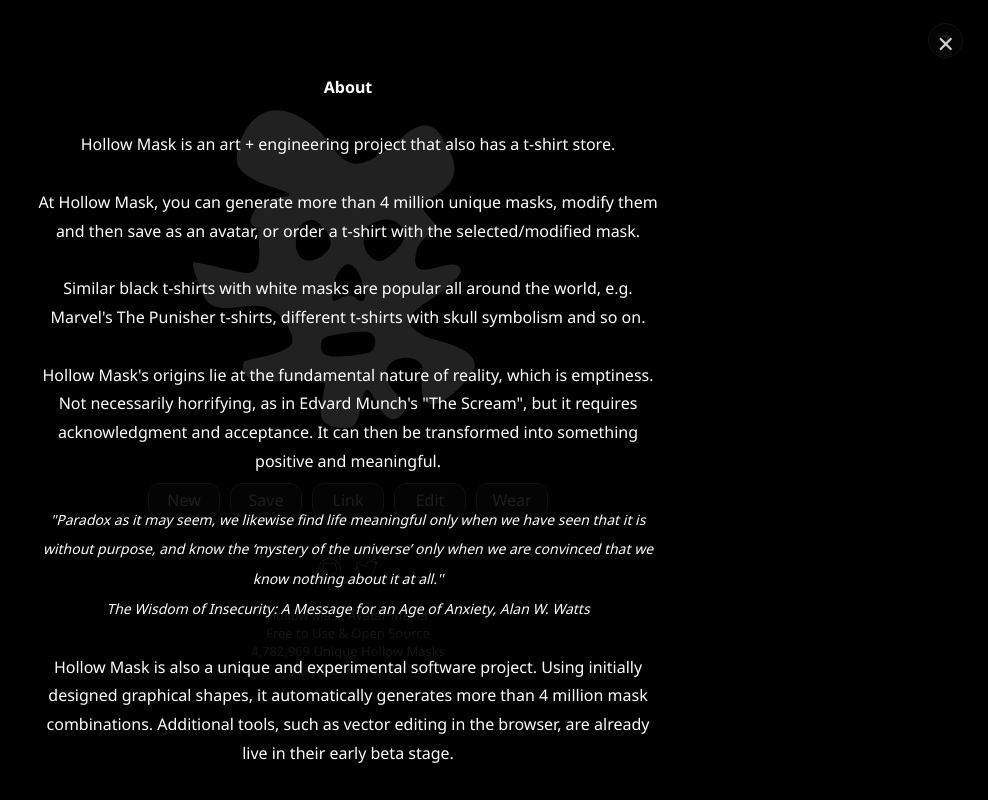
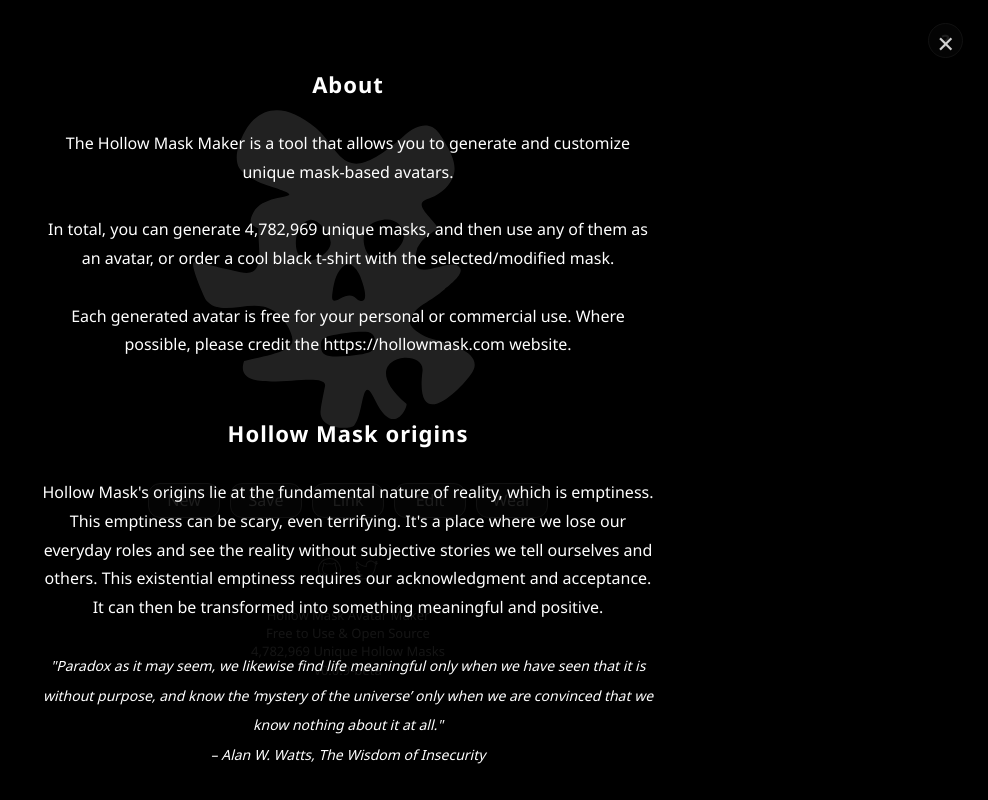
Before and after one commit to giekaton/hollow-mask, a Vue app: page / in a window 1280 px wide. Both pictures are taken after a click on the element "About". Shown: the whole page, without its empty margins (292-1280 px from the left). Built offline with nearby package versions, Linux system fonts and the light colour scheme.

Commit message:
Content updates

```diff
--- a/src/App.vue
+++ b/src/App.vue
@@ -26,31 +26,42 @@
     </div>
 
     <div v-if="showAbout" id="hm-modal" class="np-modal-window" style="display:block;position:absolute;color:white;text-align:center;line-height:180%;">
-      <div style="max-width:620px;padding:15px;margin:0 auto;">
+      <div style="max-width:620px;padding:10px;margin:0 auto;font-size:15.5">
+
+        <h1>About</h1>
+
+        The Hollow Mask Maker is a tool that allows you to generate and customize unique mask-based avatars.
         <br><br>
-        <!-- <span style="color:#999;">WARNING: Early beta version. Design is unpolished and will look much better in the first public release.</span>
-        <br><br> -->
-        <b>About</b>
+        In total, you can generate 4,782,969 unique masks, and then use any of them as an avatar, or order a cool black t-shirt with the selected/modified mask.
         <br><br>
-        Hollow Mask is an art + engineering project that also has a t-shirt store.
-        <br><br>
-        At Hollow Mask, you can generate more than 4 million unique masks, modify them and then save as an avatar, or order a t-shirt with the selected/modified mask.
-        <br><br>
-        Similar black t-shirts with white masks are popular all around the world, e.g. Marvel's The Punisher t-shirts, different t-shirts with skull symbolism and so on.
-        <br><br>
-        Hollow Mask's origins lie at the fundamental nature of reality, which is emptiness. Not necessarily horrifying, as in Edvard Munch's "The Scream", but it requires acknowledgment and acceptance. It can then be transformed into something positive and meaningful.
+        Each generated avatar is free for your personal or commercial use. Where possible, please credit the https://hollowmask.com website.
+
+        <h1>Hollow Mask origins</h1>
+
+        Hollow Mask's origins lie at the fundamental nature of reality, which is emptiness. This emptiness can be scary, even terrifying. It's a place where we lose our everyday roles and see the reality without subjective stories we tell ourselves and others. This existential emptiness requires our acknowledgment and acceptance. It can then be transformed into something meaningful and positive.
         <br><br>
         <i style="font-size:14px;">
-        "Paradox as it may seem, we likewise find life meaningful only when we have seen that it is without purpose, and know the ‘mystery of the universe’ only when we are convinced that we know nothing about it at all.''
+        "Paradox as it may seem, we likewise find life meaningful only when we have seen that it is without purpose, and know the ‘mystery of the universe’ only when we are convinced that we know nothing about it at all."
         <br>
-        The Wisdom of Insecurity: A Message for an Age of Anxiety, Alan W. Watts
+        – Alan W. Watts, The Wisdom of Insecurity
         </i>
         <br><br>
-        Hollow Mask is also a unique and experimental software project. Using initially designed graphical shapes, it automatically generates more than 4 million mask combinations. Additional tools, such as vector editing in the browser, are already live in their early beta stage.
+        Different artists, from different centuries and places, universally acknowledge the existence of this existential emptiness. Probably the strongest imagery we all know is The Scream, a painting created by Norwegian Expressionist artist Edvard Munch in 1893. The same screaming expression has also influenced the modern Ghostface mask, and now, on our mobile devices, we all have the emojicon representing The Scream, which is both cute and terrifying at the same time.
         <br><br>
-        <span @click="closeAbout()" style="color:#999999;text-decoration:underline;cursor:pointer;">Close</span>
+        Inspired by the cool black Marvel's The Punisher t-shirts, Hollow Mask has also a t-shirt store, where you can order a good quality t-shirt with any mask you prefer.
+        <br><br>
+        On the technical side, Hollow Mask is a unique and experimental open-source software project. Using initially designed graphical shapes, the special algorithm automatically generates more than 4 million mask combinations. Additional tools, such as vector editing in the browser, are already live in their early beta stage.
+
+        <h1>Contacts</h1>
+
+        h&#105;&#64;&#x68;&#x6f;&#x6c;l&#111;&#119;&#x6d;&#x61;&#x73;k&#46;&#99;&#x6f;&#x6d;
+        <div style="height:8px;"></div>
+        <a href="https://twitter.com/hollowmaskcom" target="_blank" class="text-link">Twitter</a>&nbsp;&nbsp;&nbsp;<a href="https://github.com/giekaton/hollow-mask" target="_blank" class="text-link">GitHub</a>
+        <br>
+        <br><br>
+        <span @click="closeAbout()" class="text-link">Close</span>
         <div style="height:60px;"></div>
-        <div class="np-top-owners" v-html="masksHtml"></div>
+
 
         <span @click="closeAbout()">
           <div class="btn-about-close">✕</div>
@@ -99,6 +110,18 @@
 </script>
 
 <style>
+  h1 {
+    font-size: 22px;
+    font-weight: bold;
+    margin-top: 60px;
+    margin-bottom: 30px;
+  }
+
+  .text-link {
+    color:#999999;
+    text-decoration:underline;
+    cursor:pointer;
+  }
 
   .np-btn {
     background-color: #e4e4e4!important;
--- a/src/main.js
+++ b/src/main.js
@@ -11,7 +11,7 @@
 router.beforeEach((to, from, next) => {
   // console.log(to);
   if (to.name == 'mask') {
-    document.title = 'Hollow Mask ID: ' + to.params.maskId;
+    document.title = 'Hollow Mask ID: ' + to.params.maskId + ' - Hollow Mask Maker';
     next();
   }
   else {
--- a/src/router.js
+++ b/src/router.js
@@ -19,25 +19,24 @@
           path: '/about',
           name: 'about',
           component: Home,
-          meta: {title: 'About - Hollow Mask Maker & Editor | Mask Avatars & T-Shirts'}
+          meta: {title: 'About - Hollow Mask Avatar Generator & Editor'}
         },
         {
           path: '/payment-success',
           name: 'success',
+          meta: {title: 'Hollow Mask T-Shirt - Payment Success'},
           component: Home
         },
         {
           path: '/payment-declined',
           name: 'declined',
-          meta: {title: 'Hollow Mask Maker - Avatar Creator'},
+          meta: {title: 'Hollow Mask T-Shirt - Payment Declined'},
           component: Home
         },
         {
           path: '/:maskId',
           name: 'mask',
-          // meta: (route) => ({ title: 'Hollow Mask ID: ' + route.params.maskId }),
-
-          // meta: ({ title: 'Hollow Mask ID: ' }),
+          // route's title is dynamically controlled in main.js
           component: Home
         }
       ]
```
